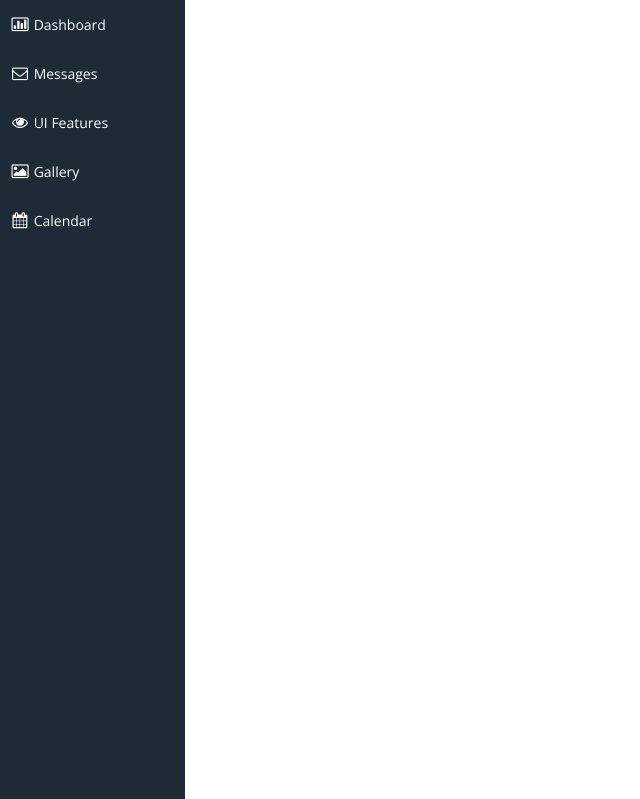
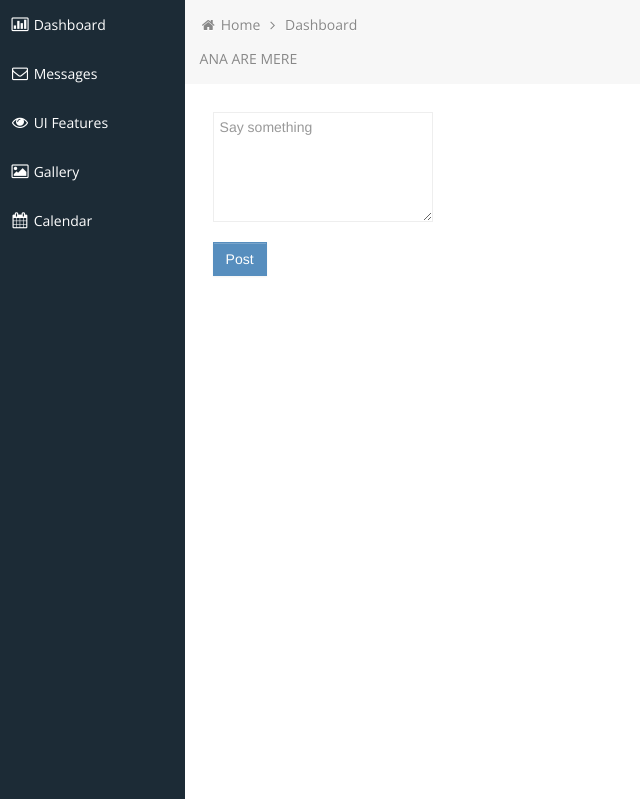
Before and after one commit to awpcourse/walking-coders, a Django app: page / in a window 1280 px wide. Shown: the part 51-850 px from the top of the page, without its empty margins (0-640 px from the left). Run offline with Django 3.2, Linux system fonts and the light colour scheme; data that the repository does not hold is empty; some libraries are stand-ins or nearby versions.

Commit message:
Added post

```diff
--- a/SocialApp/forms.py
+++ b/SocialApp/forms.py
@@ -1,4 +1,4 @@
-from django.forms import Form, CharField, PasswordInput, DateField, ImageField
+from django.forms import Form, CharField, PasswordInput, DateField, ImageField, Textarea
 from django.contrib.admin.widgets import AdminDateWidget
 
 
@@ -17,3 +17,9 @@ class UserRegisterForm(UserForm):
 class CompanyRegisterForm(UserForm):
     name = CharField(max_length=30)
     cover = ImageField()
+
+
+class PostForm(Form):
+    text = CharField(widget=Textarea(
+        attrs={'cols': 100, 'rows': 5, 'placeholder': "Say something"}),
+        label='')
--- a/SocialApp/models.py
+++ b/SocialApp/models.py
@@ -35,7 +35,7 @@ class Notification(models.Model):
 
 class Post(models.Model):
     id = models.AutoField(primary_key=True)
-    user_id = models.ForeignKey(User)
+    author = models.ForeignKey(User)
     text = models.TextField()
     date_added = models.DateTimeField(default=datetime.now())
 
--- a/SocialApp/views.py
+++ b/SocialApp/views.py
@@ -1,9 +1,11 @@
 from django.core.urlresolvers import reverse
+from django.views.generic import ListView
 from django.views.generic.edit import CreateView
 from django.contrib.auth import authenticate, login
 from django.shortcuts import render, redirect
 from django.views.generic.edit import FormView
-from SocialApp.forms import UserForm
+from SocialApp.forms import UserForm, PostForm
+from SocialApp.models import Post
 
 
 def index(request):
@@ -18,7 +20,6 @@ class LoginView(FormView):
         context = super(LoginView, self).get_context_data(**kwargs)
         context['form'] = self.form_class()
         return context
-
 
     def post(self, request, *args, **kwargs):
         form = UserForm(request.POST)
@@ -38,3 +39,23 @@ class LoginView(FormView):
 
 def register(request):
     return render(request, 'register.html')
+
+
+class HomeView(FormView, ListView):
+    form_class = PostForm
+    model = Post
+    template_name = 'index.html'
+    ordering = ["-date_added"]
+
+    def get_context_data(self, **kwargs):
+        context = super(HomeView, self).get_context_data(**kwargs)
+        context['form'] = self.form_class()
+        return context
+
+    def post(self, request, *args, **kwargs):
+        form = self.form_class(request.POST)
+        if form.is_valid():
+            text = form.cleaned_data['text']
+            user_post = Post(text=text, author=request.user)
+            user_post.save()
+        return redirect('index')
--- a/templates/index.html
+++ b/templates/index.html
@@ -181,8 +181,63 @@
         </div>
 
         <div id="content" class="span10">
-            {% block wall %}
-            {% endblock %}
+            <ul class="breadcrumb">
+    <li>
+        <i class="icon-home"></i>
+        <a href="index.html">Home</a>
+        <i class="icon-angle-right"></i>
+    </li>
+    <li><a href="#">Dashboard</a></li>
+    <div class="row-fluid">
+            ANA ARE MERE
+
+            </div>
+
+            <div class="row-fluid">
+
+                    <div class="clearfix"></div>
+
+                </div>
+
+
+
+
+            <div class="row-fluid">
+
+            </div>
+
+            <div class="row-fluid">
+
+
+
+            </div>
+            <div class="row-fluid hideInIE8 circleStats">
+
+
+            </div>
+
+            <div class="row-fluid">
+
+
+            </div>
+</ul>
+<form method="post">
+    {% csrf_token %}
+    {{ form.as_p }}
+    <button class="btn btn-primary" type="submit">Post</button>
+</form>
+{% for post in object_list %}
+    <div class="user-post">
+      <hr>
+      <h3>
+        {{ post.text }}
+      </h3>
+      <p>
+        by <b><small>{{ post.author }}</small></b>
+        on <b><small>{{ post.date_added }}</small></b>
+      </p>
+    </div>
+  {% endfor %}
         </div>
 </div>
 </div>
--- a/test1/urls.py
+++ b/test1/urls.py
@@ -19,7 +19,8 @@ from SocialApp import views
 
 urlpatterns = [
     url(r'^admin/', include(admin.site.urls)),
-    url(r'^$', views.index,  name='index'),
+    url(r'^$', views.HomeView.as_view(),  name='index'),
     url(r'^login/$', views.LoginView.as_view(), name='login'),
     url(r'^register/$', views.register, name='register'),
+    url(r'^home/$', views.HomeView.as_view(), name='home'),
 ]
```
Also changed, not shown: templates/home.html (+0 -39 lines), SocialApp/migrations/0001_initial.py (added), SocialApp/migrations/0002_auto_20160116_1424.py (added), 10 other files.
